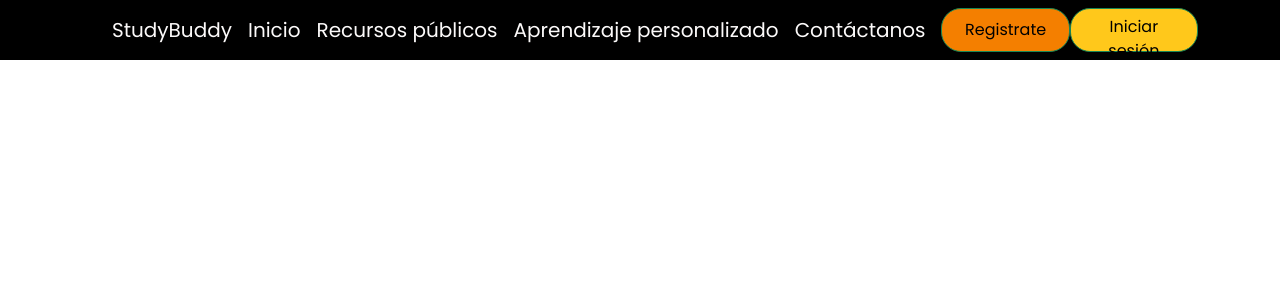
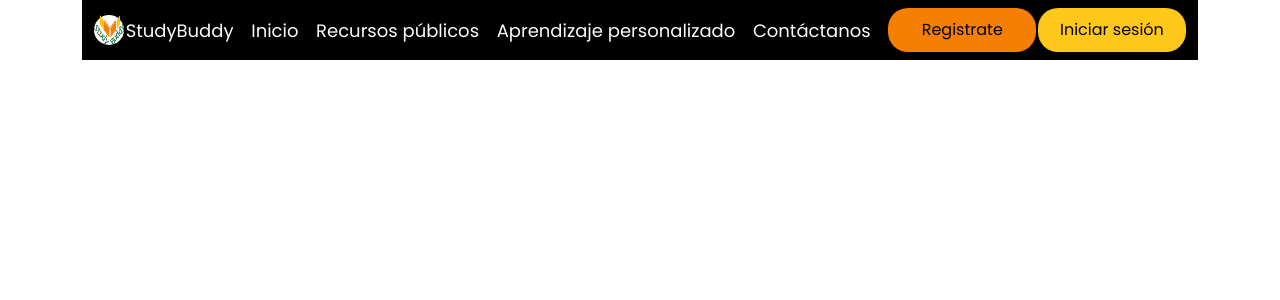
Before and after one commit to daniitoro29/studyBuddy, a React (Vite) app: page / in a window 1280 px wide. Shown: the top 300 px of the page. Built offline with nearby package versions, Linux system fonts and the light colour scheme.

Commit message:
Create landingPage component

```diff
--- a/src/app.scss
+++ b/src/app.scss
@@ -1,3 +1,2 @@
 @import './styles/shared';
 @import './pages/index';
-@import url('https://fonts.googleapis.com/css2?family=Poppins&display=swap');
--- /dev/null
+++ b/src/pages/LandingPage/LandingPage.jsx
@@ -0,0 +1,18 @@
+import React from "react";
+import  Navbar  from "../Navbar/Navbar";
+import Container from "react-bootstrap/Container";
+
+const baseClassName = "landing-container";
+
+function Landing () {
+  return (
+    <>
+    <Container className={baseClassName}>
+        <Navbar/>
+    </Container>
+    </>
+
+  );
+}
+
+export default Landing;
--- /dev/null
+++ b/src/pages/LandingPage/LandingPage.scss
@@ -0,0 +1 @@
+@import '../Navbar/Navbar';
--- a/src/pages/LandingPage/Navbar/Navbar.jsx
+++ /dev/null
@@ -1,56 +0,0 @@
-import React from 'react';
-import Container from 'react-bootstrap/Container';
-import Navbar from 'react-bootstrap/Navbar';
-import logo from '../../../assets/logo.svg';
-import Button from 'react-bootstrap/Button';
-
-const NAVBAR_LINKS = [
-  {
-    label: 'Inicio',
-    href: '#home',
-  },
-  {
-    label: 'Recursos públicos',
-    href: '#public-resources',
-  },
-  {
-    label: 'Aprendizaje personalizado',
-    href: '#personalized-learning',
-  },
-  {
-    label: 'Contáctanos',
-    href: '#contact-us',
-  },
-];
-
-const baseClassName = 'navbar-container';
-
-function renderNavbarLinks() {
-  return NAVBAR_LINKS.map((link) => (
-    <Navbar.Brand key={link.label} href={link.href} className={`${baseClassName}_text`}>
-      {link.label}
-    </Navbar.Brand>
-  ));
-}
-
-function NavBar() {
-  return (
-    <Navbar className={`bg-body-tertiary ${baseClassName}`}>
-      <Container>
-        <img
-          src={logo}
-          width="30"
-          height="30"
-          className="d-inline-block align-top"
-          alt="React Bootstrap logo"
-        />
-        <Navbar.Brand href="#home" className={`${baseClassName}_text`}>StudyBuddy</Navbar.Brand>
-        {renderNavbarLinks()}
-        <Button variant="outline-success" className={`${baseClassName}_button1`}>Registrate</Button>
-        <Button variant="outline-success" className={`${baseClassName}_button2`}>Iniciar sesión</Button>
-      </Container>
-    </Navbar>
-  );
-}
-
-export default NavBar;
--- a/src/pages/LandingPage/Navbar/Navbar.scss
+++ /dev/null
@@ -1,20 +0,0 @@
-.navbar-container {
-    background-color: $color-primary !important;
-    font-family: 'Poppins', sans-serif;
-    font-size: 18px;
-    &_text {
-        color: $color-white;
-    }
-    & button {
-        border-radius: 20px;
-        width: 148px;
-        height: 44px;
-        color: $color-primary;
-    }
-    &_button1 {
-        background-color: $color-tertiary;
-    }
-    &_button2 {
-        background-color: $color-secondary;
-    }
-}
--- /dev/null
+++ b/src/pages/Navbar/Navbar.jsx
@@ -0,0 +1,74 @@
+import React from "react";
+import Container from "react-bootstrap/Container";
+import Navbar from "react-bootstrap/Navbar";
+import logo from "../../assets/logo.png";
+import Button from "react-bootstrap/Button";
+
+const NAVBAR_LINKS = [
+  {
+    label: "Inicio",
+    href: "#home",
+  },
+  {
+    label: "Recursos públicos",
+    href: "#public-resources",
+  },
+  {
+    label: "Aprendizaje personalizado",
+    href: "#personalized-learning",
+  },
+  {
+    label: "Contáctanos",
+    href: "#contact-us",
+  },
+];
+
+const baseClassName = "navbar-container";
+
+function renderNavbarLinks() {
+  return NAVBAR_LINKS.map((link) => (
+    <Navbar.Brand
+      key={link.label}
+      href={link.href}
+      className={`${baseClassName}_text`}
+    >
+      {link.label}
+    </Navbar.Brand>
+  ));
+}
+
+function NavBar() {
+  return (
+    <Navbar className={`bg-body-tertiary ${baseClassName}`}>
+      <Container>
+        <div className={`${baseClassName}_image`}>
+          <img
+            src={logo}
+            width="30"
+            height="30"
+            className="d-inline-block align-top"
+            alt="React Bootstrap logo"
+          />
+        </div>
+        <Navbar.Brand href="#home" className={`${baseClassName}_text`}>
+          StudyBuddy
+        </Navbar.Brand>
+        {renderNavbarLinks()}
+        <Button
+          variant="outline-success"
+          className={`${baseClassName}_button1`}
+        >
+          Registrate
+        </Button>
+        <Button
+          variant="outline-success"
+          className={`${baseClassName}_button2`}
+        >
+          Iniciar sesión
+        </Button>
+      </Container>
+    </Navbar>
+  );
+}
+
+export default NavBar;
--- /dev/null
+++ b/src/pages/Navbar/Navbar.scss
@@ -0,0 +1,36 @@
+.navbar-container {
+  background-color: $color-primary !important;
+  font-family: $font-poppins;
+  &_text {
+    color: $color-white;
+    &:hover {
+      color: $color-secondary;
+    }
+  }
+  & a {
+    font-size: 18px;
+  }
+  & button {
+    border-radius: 20px;
+    width: 148px;
+    height: 44px;
+    color: $color-primary;
+    border: none;
+  }
+  &_button1 {
+    background-color: $color-tertiary;
+    &:hover {
+      background-color: $color-secondary;
+    }
+  }
+  &_button2 {
+    background-color: $color-secondary;
+    &:hover {
+      background-color:  $color-tertiary;
+    }
+  }
+  &_image {
+    background-color: $color-white;
+    border-radius: 50%;
+  }
+}
--- a/src/pages/index.scss
+++ b/src/pages/index.scss
@@ -1 +1,2 @@
-@import './LandingPage/Navbar/Navbar';
+@import './Navbar/Navbar';
+@import './LandingPage/LandingPage';
--- a/src/routes/AppRouter.jsx
+++ b/src/routes/AppRouter.jsx
@@ -1,12 +1,12 @@
 import {Routes, Route} from 'react-router-dom'
-import NavBar from "../pages/LandingPage/Navbar/Navbar";
+import Landing from "../pages/LandingPage/LandingPage";
 
 export const AppRouter = () => {
   return (
     <>
       {/* Landing page */}
       <Routes>
-        <Route path="/" element={<NavBar />} />
+        <Route path="/" element={<Landing />} />
       </Routes>
     </>
   );
```
Also changed, not shown: src/assets/logo.png (added), src/assets/logo.svg (deleted).
